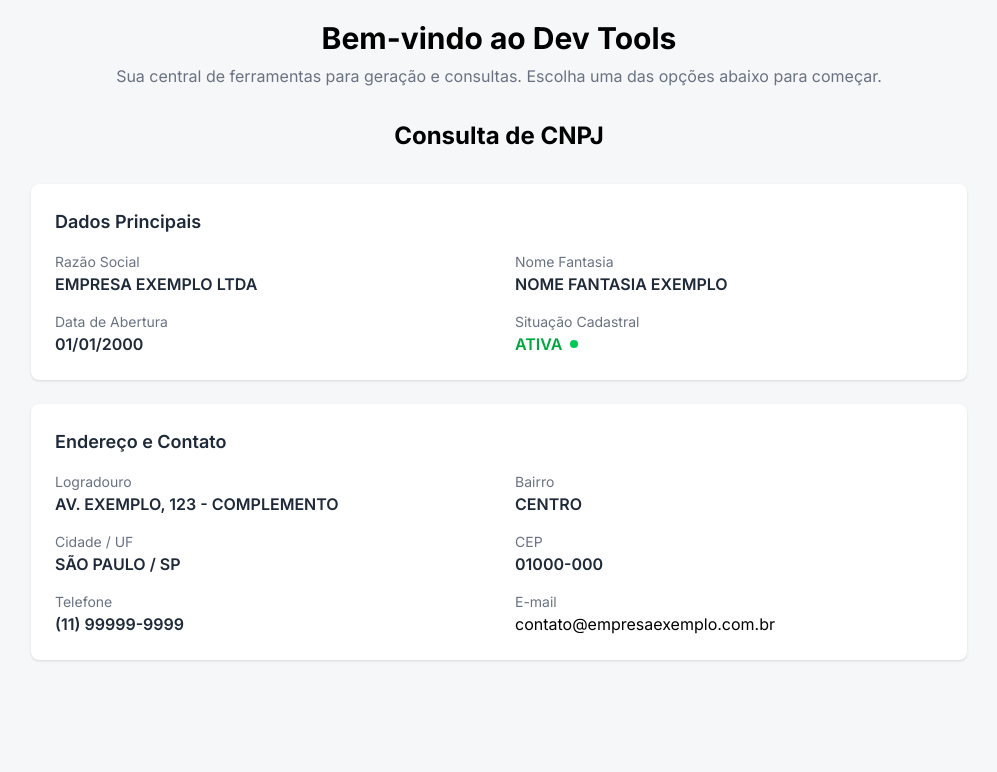
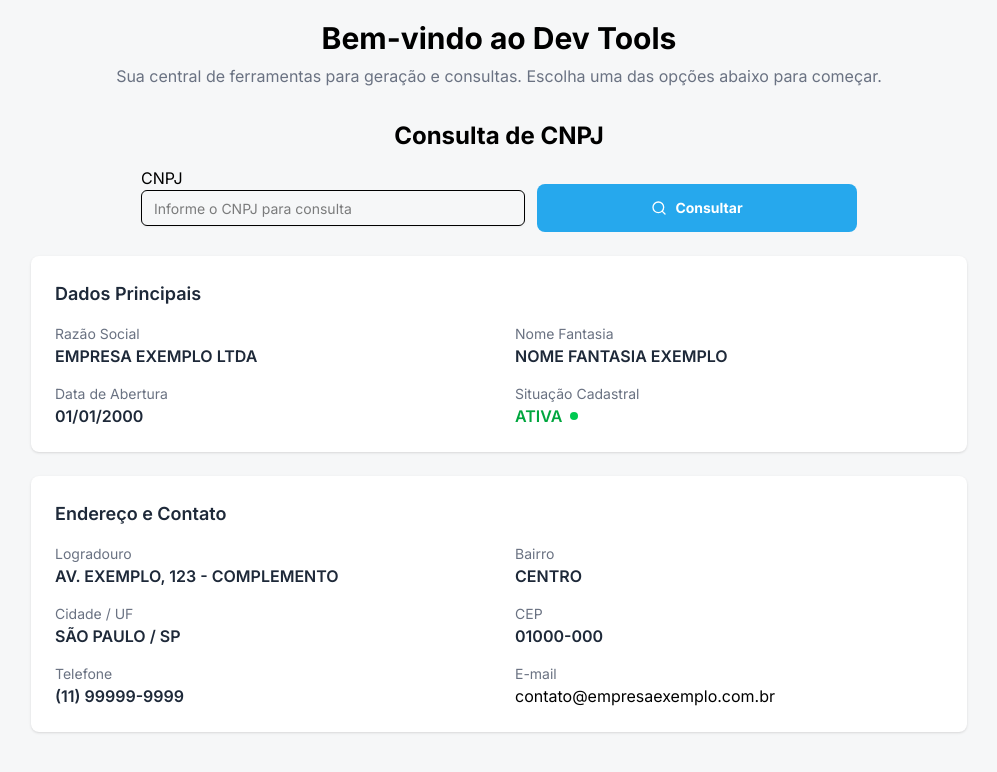
Before and after one commit to maxmalato/dev-tools, a React (Vite) app: page /consultar-cnpj in a window 1280 px wide. Shown: the top 772 px of the page, without its empty margins (141-1138 px from the left). Built offline with nearby package versions, Linux system fonts and the light colour scheme; no server answers.

Commit message:
feat: adicionar campo de entrada para CNPJ na página ConsultarCnpj e ajustar estilo do botão; refatorar chamada da API para gerar Inscrição Estadual

```diff
--- a/src/api/index.ts
+++ b/src/api/index.ts
@@ -2,6 +2,7 @@ import axios from "axios";
 import type {
   CnpjDataResponse,
   GenerateInscricaoEstadualdRequest,
+  GenerateInscricaoEstadualdResponse,
   GeneratePasswordRequest,
   GeneratePasswordResponse,
 } from "@/types";
@@ -43,11 +44,11 @@ export const gerarCnpj = async (): Promise<string> => {
 export const gerarInscricaoEstadual = async (
   uf: GenerateInscricaoEstadualdRequest["uf"]
 ): Promise<string> => {
-  const { data } = await apiClient.get<string[]>("/inscricao-estadual/random", {
+  const { data } = await apiClient.get<GenerateInscricaoEstadualdResponse>("/inscricao-estadual/random", {
     params: { uf },
   });
 
-  return data[0];
+  return data.inscricaoEstadual.replace(" (MOCK)", "");
 };
 
 //* Gerar senha
--- a/src/components/shared/ButtonShared.tsx
+++ b/src/components/shared/ButtonShared.tsx
@@ -10,7 +10,7 @@ interface ButtonSharedProps extends ButtonHTMLAttributes<HTMLButtonElement> {
 
 export function ButtonShared({ title, Icon, className, ...rest }: ButtonSharedProps) {
     return (
-        <Button className={cn("w-full bg-[#26a8ed] hover:bg-[#1e90cc] transition-colors text-white font-bold p-6 rounded-lg mt-6 flex justify-center items-center gap-2 cursor-pointer", className)} {...rest}>
+        <Button className={cn("w-80 bg-[#26a8ed] hover:bg-[#1e90cc] transition-colors text-white font-bold p-6 rounded-lg mt-6 flex justify-center items-center gap-2 cursor-pointer", className)} {...rest}>
             <Icon color="white" size={30} />
             {title}
         </Button>
--- a/src/pages/ConsultarCnpj.tsx
+++ b/src/pages/ConsultarCnpj.tsx
@@ -1,10 +1,20 @@
+import { ButtonShared } from "@/components/shared/ButtonShared";
+import { Input } from "@/components/ui/input";
+import { Label } from "@radix-ui/react-label";
+import { Search } from "lucide-react";
 
 export default function ConsultarCnpj() {
     return (
         <main>
             <h1 className="font-bold text-2xl text-center mt-8 mb-2"> Consulta de CNPJ</h1>
 
-
+            <section className="max-w-5xl mx-auto flex flex-col md:flex-row justify-center items-center md:gap-3">
+                <div className="w-96">
+                    <Label htmlFor="cnpj">CNPJ</Label>
+                    <Input type="text" id="cnpj" placeholder="Informe o CNPJ para consulta"></Input>
+                </div>
+                <ButtonShared Icon={Search} title="Consultar"  />
+            </section>
 
             <section className="max-w-5xl mx-auto p-6 space-y-6">
                 <div className="bg-white rounded-lg shadow p-6">
--- a/src/pages/GerarIE.tsx
+++ b/src/pages/GerarIE.tsx
@@ -2,12 +2,10 @@ import { useState } from "react";
 import { useMutation } from "@tanstack/react-query";
 import { toast } from "sonner";
 
-// Componentes
 import { ButtonShared } from "@/components/shared/ButtonShared";
 import { BRAZIL_STATES } from "@/lib/constants";
 import { Label } from "@/components/ui/label";
 
-// API
 import { gerarInscricaoEstadual } from "@/api";
 import { RotateCcw } from "lucide-react";
 import { ResultBoxShared } from "@/components/shared/ResultBoxShared";
```
